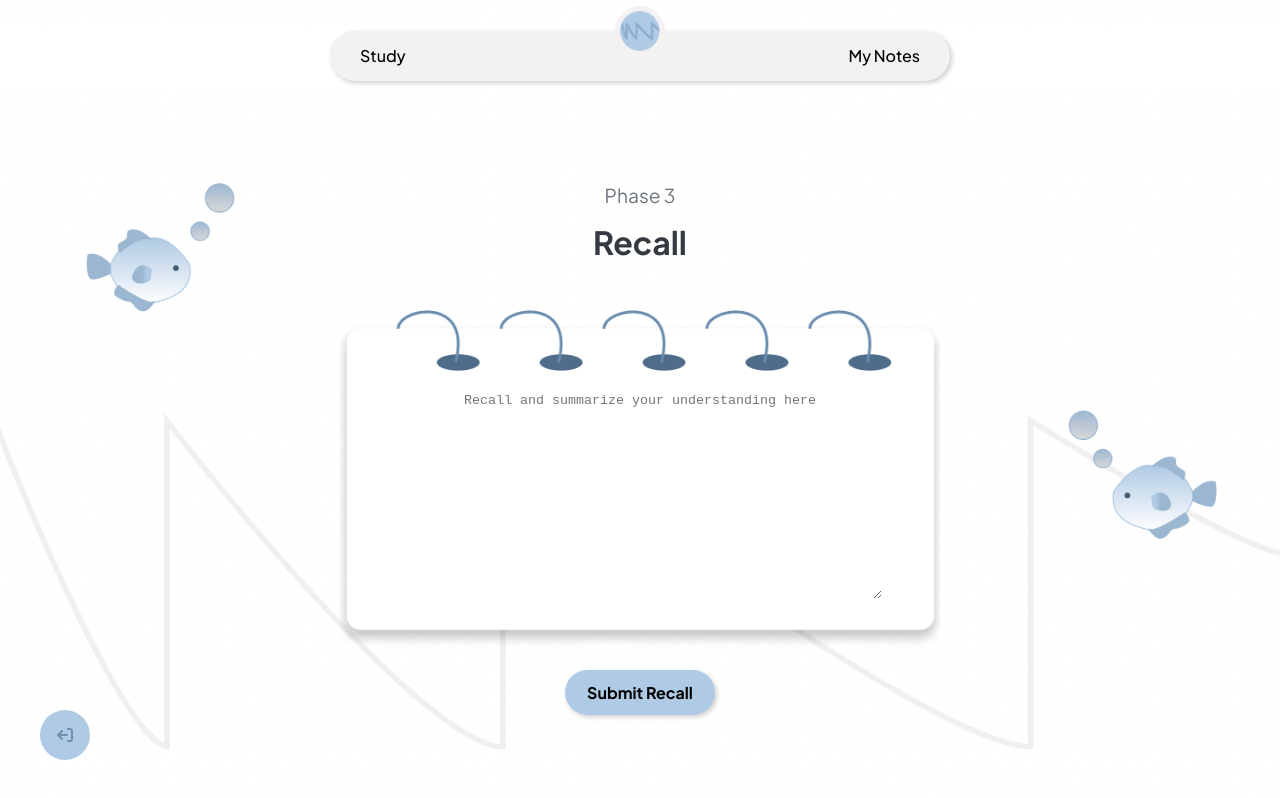
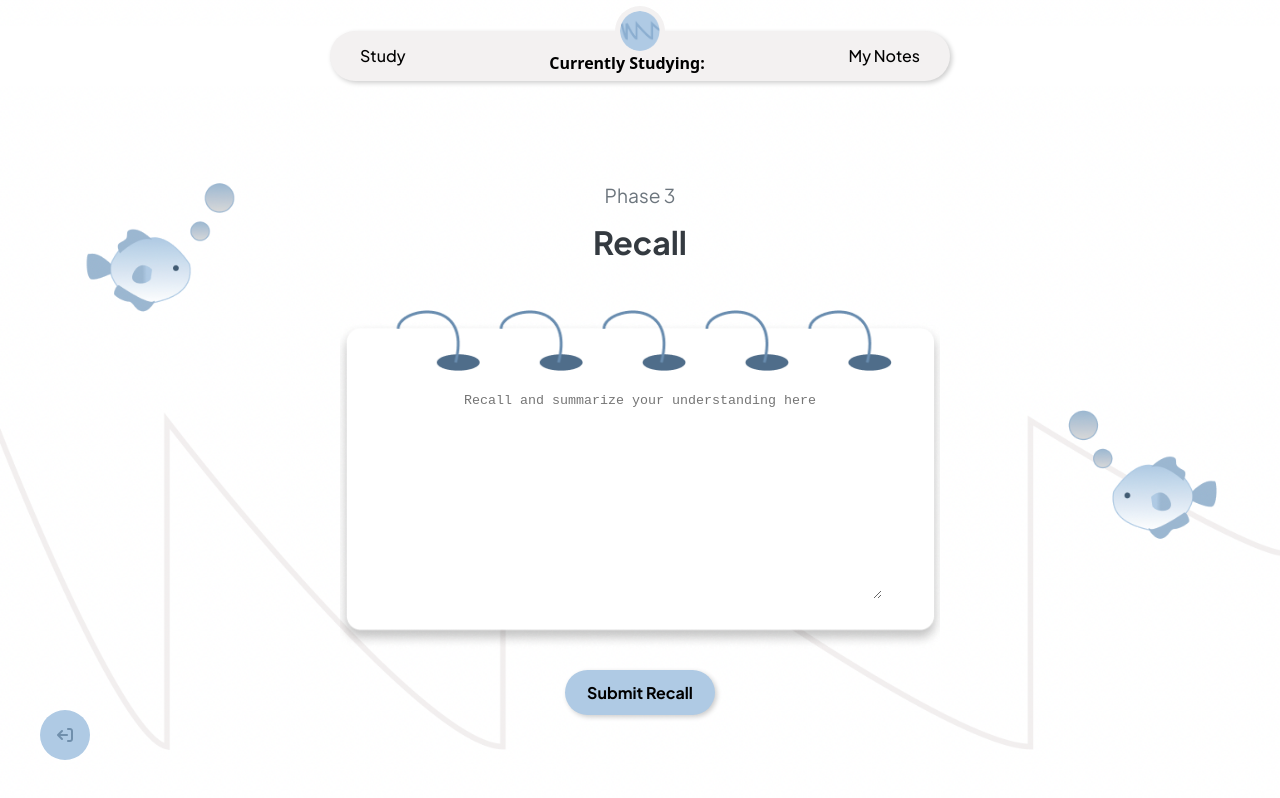
Before and after one commit to fionaleungg/EchoHaus, a React (Vite) app in the folder mern/client/: page /recall in a window 1280 px wide. Built offline with nearby package versions, Linux system fonts and the light colour scheme.

Commit message:
fixed navbar again

```diff
--- a/mern/client/src/navigation/NavBar.jsx
+++ b/mern/client/src/navigation/NavBar.jsx
@@ -12,7 +12,7 @@ function NavBar() {
     <div className={styles.navbarWrapper}>
       <div className={styles.navbar}>
         <button className={styles.studyButton} onClick={() => navigate("/study")}>Study</button>
-        {(location.pathname == "/study" || location.pathname == "/forgettingcurve")
+        {(location.pathname == "/study" || location.pathname == "/forgettingcurve" || location.pathname == "/intermission" || location.pathname == "/recall" || location.pathname == "/feedback")
         && ntx.currentNote && <div className={styles.studyname}>
             Currently Studying: {ntx.currentNote.name}
           </div>}
```
